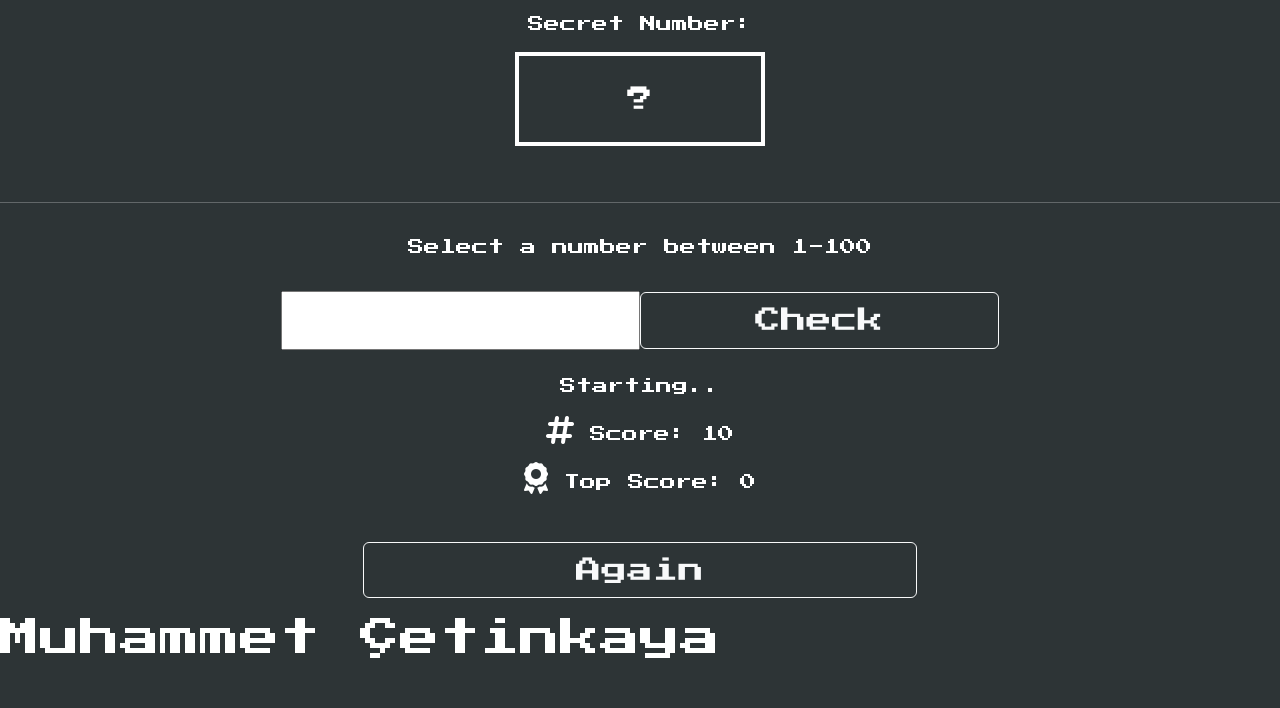
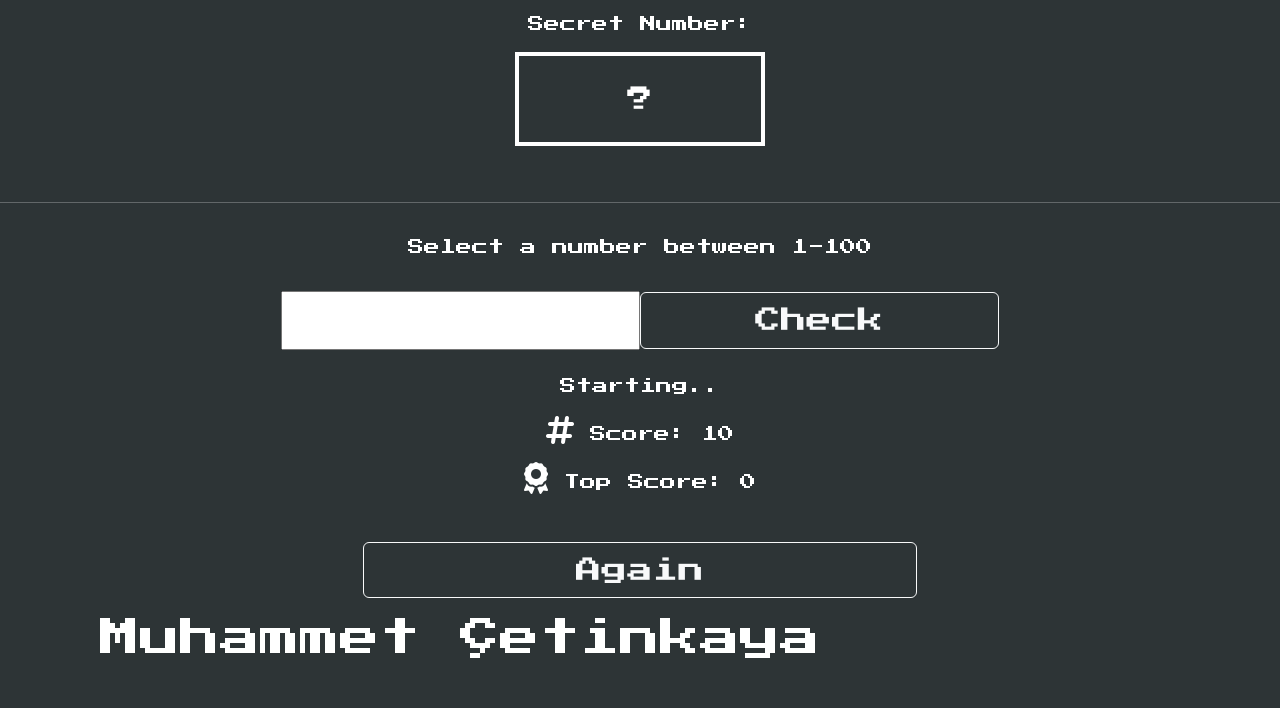
Before and after one commit to Muhammet-Developer/Guess-my-number, a plain HTML site: page index.html in a window 1280 px wide. Shown: the part 92-800 px from the top of the page. Drawn offline with nearby package versions, Linux system fonts and the light colour scheme.

Commit message:
Update style.css

```diff
--- a/style.css
+++ b/style.css
@@ -27,5 +27,5 @@
     font-size: 1.6rem;
   }
 h1{
-margin:auto;
+margin-left:100px;
 }
```
